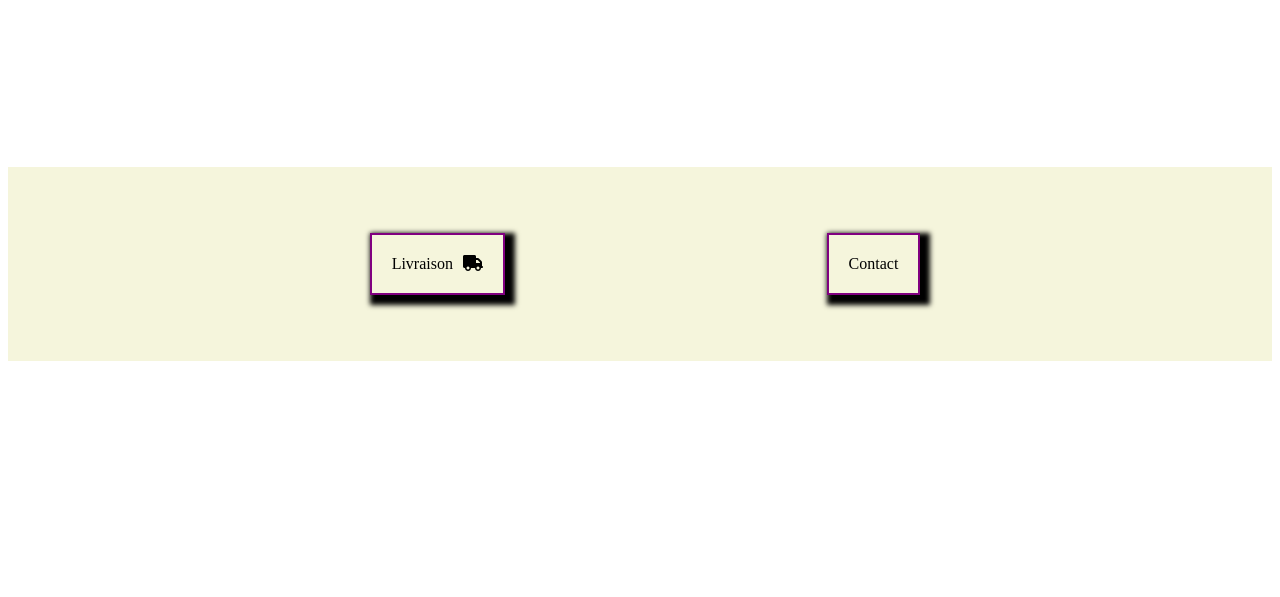
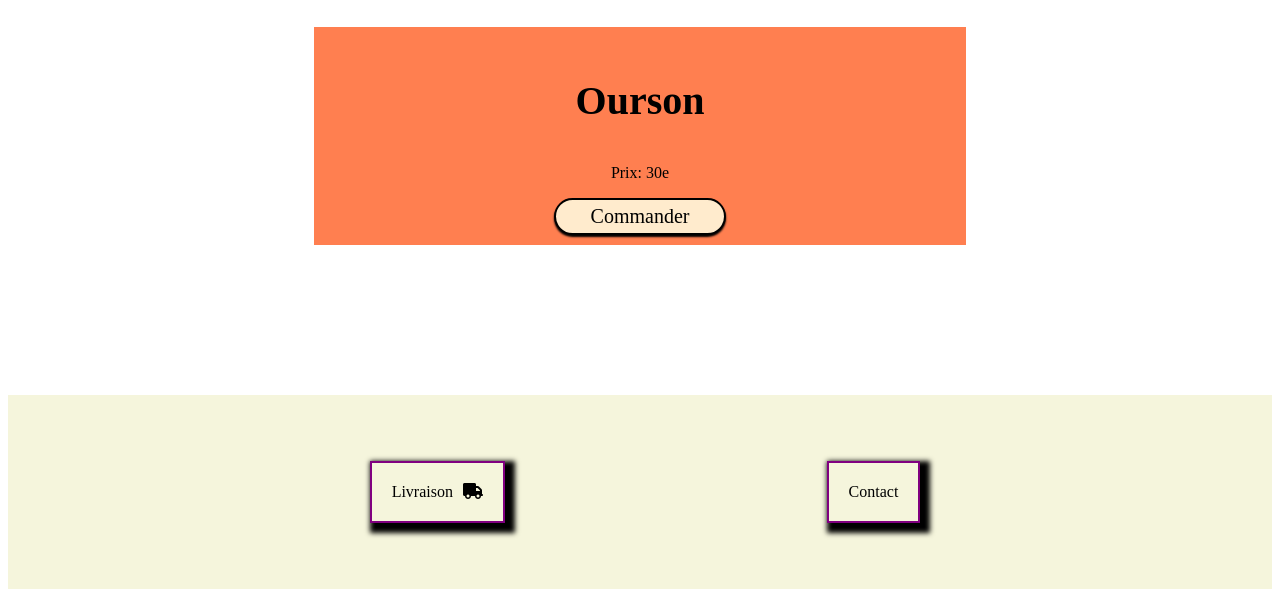
Before and after one commit to seb0007/SebastienLecoqp5, a website: page index.html in a window 1280 px wide. Shown: the part 285-882 px from the top of the page. Before the commit the page ends 800 px from the top, so only its background shows below. Drawn offline with Linux system fonts and the light colour scheme.

Commit message:
en cours

```diff
--- a/index.html
+++ b/index.html
@@ -46,7 +46,7 @@
             </br>
             Personnalisé vos oursons 100% fait main</h2>
 
-       <!--   <div class="list_produit">
+            <div class="list_produit">
                 <div class="produit">
                     <h3>Ourson</h3>
                     <p>Prix: 30e</p>
@@ -54,7 +54,7 @@
                     <a class="bnt" href="#">Commander</button></a>
                     </div>
                 </div>
-            </div>  -->
+            </div>
 
                <div id="content"></div>
           </div>
```
